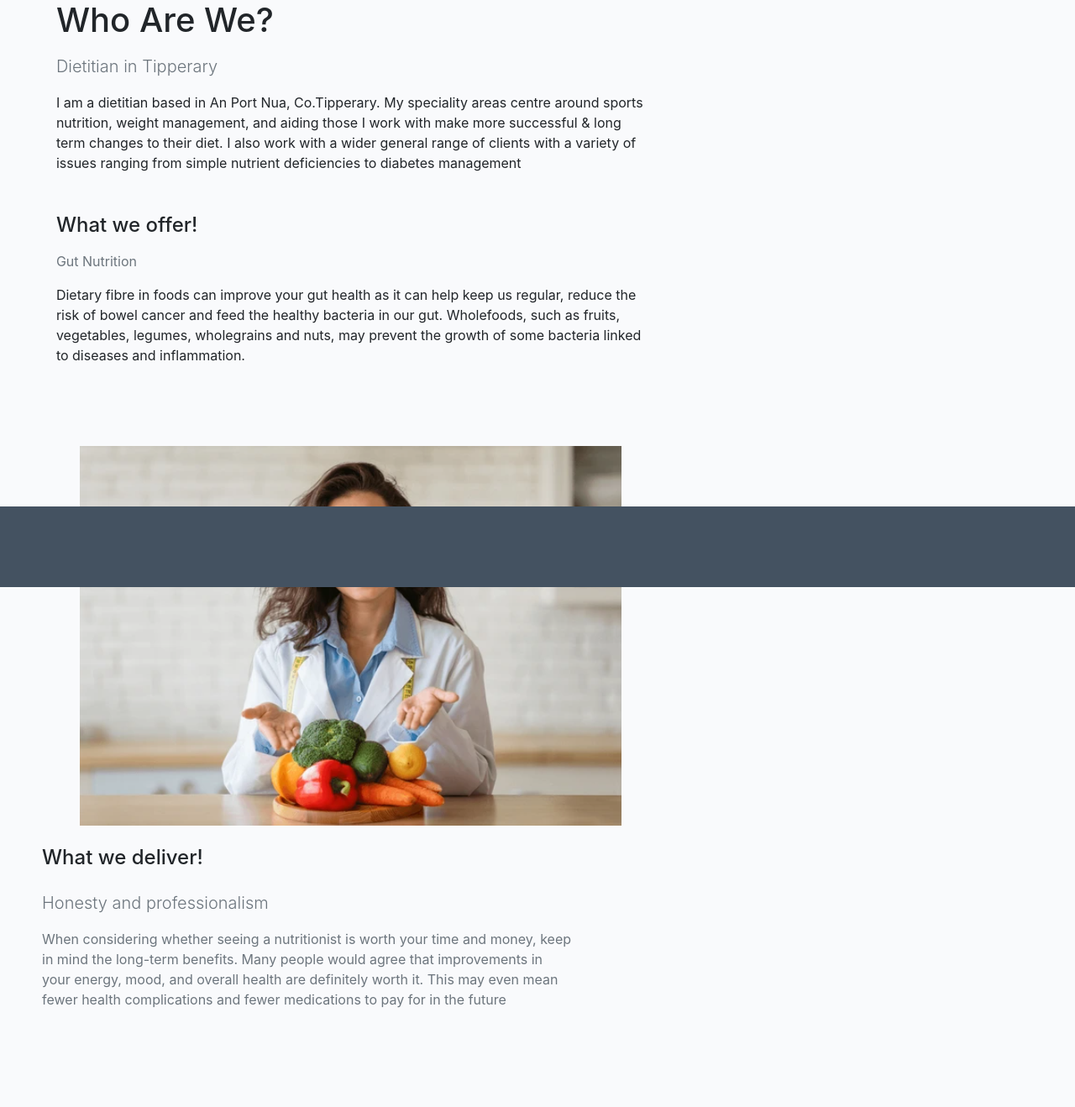
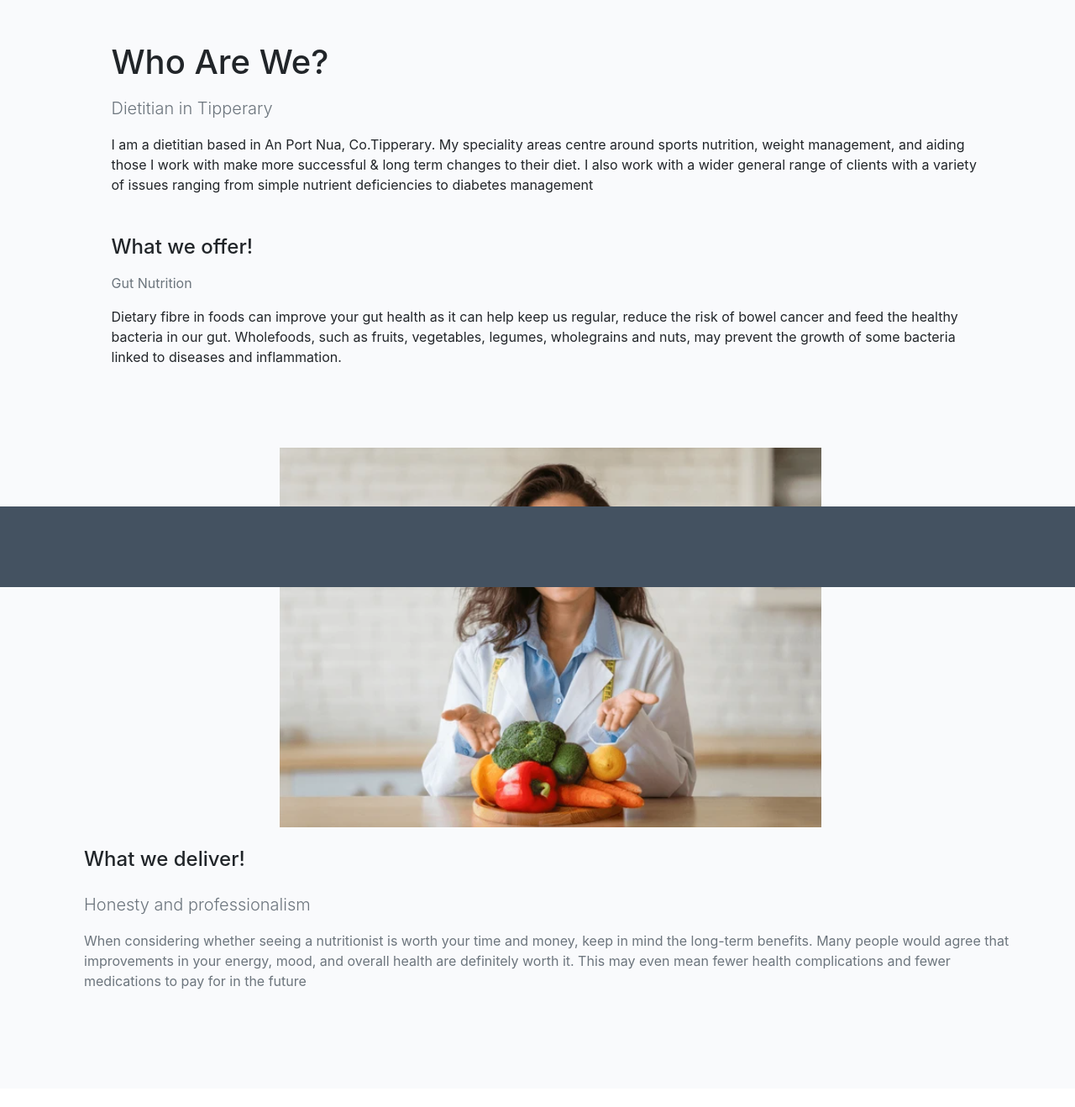
Before and after one commit to hughes84/my-blog-pp4, a Django app: page /aboutus in a window 1280 px wide. Shown: the part 101-1419 px from the top of the page at 84% size. After the commit the page ends 1279 px from the top, so only its background shows below. Run offline with Django 3.2, Linux system fonts and the light colour scheme; some libraries are stand-ins or nearby versions.

Commit message:
Centre images and posts in aboutus and postdetail sections

```diff
--- a/static/css/style.css
+++ b/static/css/style.css
@@ -221,9 +221,9 @@ nav.main-navigation ul.nav-list {
 
 /* About Us Container Styles */
 .aboutus-container {
-    padding-bottom: 100px;
+    padding: 50px 100px 100px 100px;
     height: fit-content;
-    padding-left: 50px;
+
 }
 
 /* Navigation List Item Styles */
@@ -432,6 +432,7 @@ table {
     align-items: center;
     display: flex;
     margin-top: 50px;
+    padding-bottom: 100px;
 }
 
 /* Image Styles for Containers */
--- a/templates/aboutus.html
+++ b/templates/aboutus.html
@@ -8,7 +8,7 @@
         <div class="row gy-3 gy-md-4 gy-lg-0 align-items-lg-center">
 
             <!-- Left Column - Introduction -->
-            <div class="col-12 col-lg-6 col-xl-7">
+            <div class="col-12">
                 <div class="row justify-content-xl-center">
                     <div class="col-12 col-xl-11">
                         <h2 class="h1 mb-3">Who Are We?</h2>
@@ -36,7 +36,7 @@
             </div>
 
             <!-- Right Column - Services Offered -->
-            <div class="col-12 col-md-6">
+            <div class="col-12">
                 <div class="d-flex">
                     <div class="me-5 text-primary">
                         <!-- Any additional content for the right column -->
--- a/templates/post_detail.html
+++ b/templates/post_detail.html
@@ -4,7 +4,7 @@
 <div class="masthead">
     <div class="container">
         <div class="row">
-            <div class="col-md-5 p-5 masthead-text">
+            <div class="col-md-12 p-3 masthead-text">
                 <!-- Post title goes in these h1 tags -->
                 <h1 class="post-title">{{ post.title }}</h1>
                 <!-- Post author goes before the | the post's created date goes after -->
@@ -16,7 +16,7 @@
 
 <div class="container">
     <div class="row">
-        <div class="col card mb-4  mt-3 left  top">
+        <div class="col-md-12 card mb-4 mt-3">
             <div class="card-body">
                 <!-- The post content goes inside the card-text. -->
                 <!-- Use the | safe filter inside the template tags -->
@@ -60,7 +60,7 @@
         </div>
     </div>
     <div class="row comments-container">
-        <div class="col-md-6 card mb-4 mt-3 ">
+        <div class="col-md-12 card mb-4 mt-3 ">
             <h3 class="mt-4">Comments:</h3>
             <div class="card-body">
                 <!-- We want a for loop inside the empty control tags to iterate through each comment in comments -->
```
